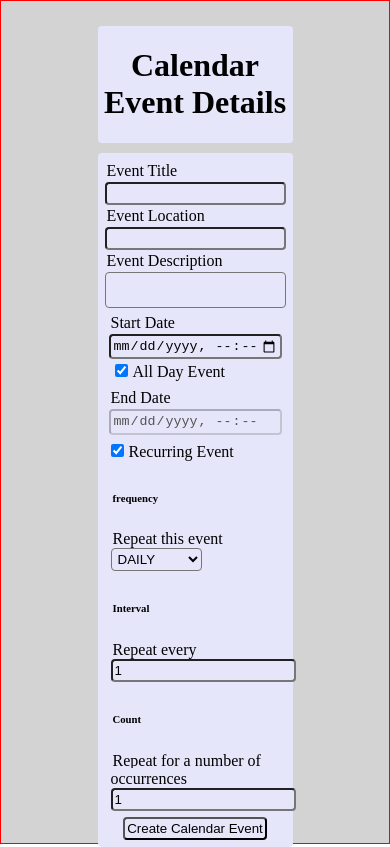
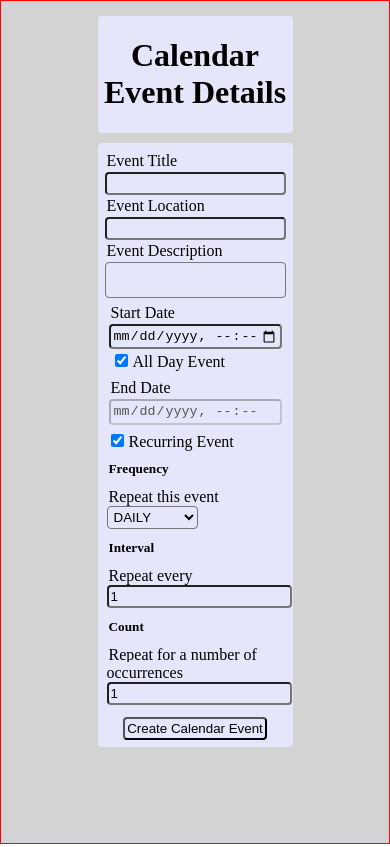
Before and after one commit to pfelto/ReactCalendarEvents, a React app: page / in a window 390 px wide. Both pictures are taken after a click on the checkbox "Recurring Event". Built offline with nearby package versions, Linux system fonts and the light colour scheme.

Commit message:
Completed Markup for the recurring event section and added a media query to handle devices with less than 730px height to handle running over apps 100vh

```diff
--- a/src/components/App.js
+++ b/src/components/App.js
@@ -105,9 +105,9 @@ export const App = () => {
   }
 
   const recurringMarkup = (
-    <div>
+    <div className="recurring">
       <div>
-        <h6>frequency</h6>
+        <h5>Frequency</h5>
         <label htmlFor="frequncy">Repeat this event</label>
         <select
           id="frequncy"
@@ -125,7 +125,7 @@ export const App = () => {
         </select>
       </div>
       <div>
-        <h6>Interval</h6>
+        <h5>Interval</h5>
         <label htmlFor="interval">Repeat every</label>
         <input
           id="interval"
@@ -139,7 +139,7 @@ export const App = () => {
         ></input>
       </div>
       <div>
-        <h6>Count</h6>
+        <h5>Count</h5>
         <label htmlFor="count">Repeat for a number of occurrences</label>
         <input
           id="count"
--- a/src/index.css
+++ b/src/index.css
@@ -11,7 +11,8 @@ body {
   flex-direction: column;
   align-items: center;
   background-color: lightgray;
-  padding-top: 25px;
+  padding-top: 15px;
+  padding-bottom: 15px;
   height: 100vh;
   border: 1px solid red;
 }
@@ -46,7 +47,24 @@ section form * {
   padding: 2px;
 }
 
+.recurring {
+  display: flex;
+  flex: 1 0;
+  flex-direction: column;
+  padding: 0;
+}
+
+.recurring div {
+  padding: 0;
+}
+
+.recurring div h5 {
+  margin-block-start: 0.67em;
+  margin-block-end: 0.67em;
+}
+
 section form button {
+  margin-top: 10px;
   align-self: center;
 }
 
@@ -65,3 +83,9 @@ section form button {
     display: block;
   }
 }
+
+@media only screen and (max-height: 730px) {
+  .App {
+    height: 100%;
+  }
+}
```
